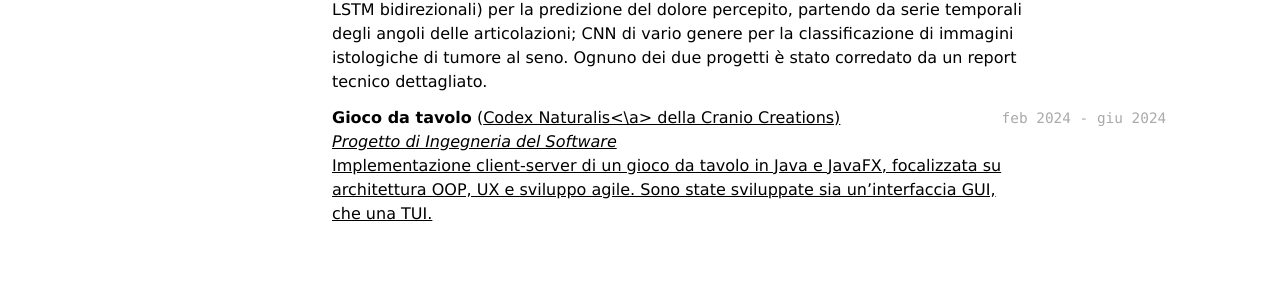
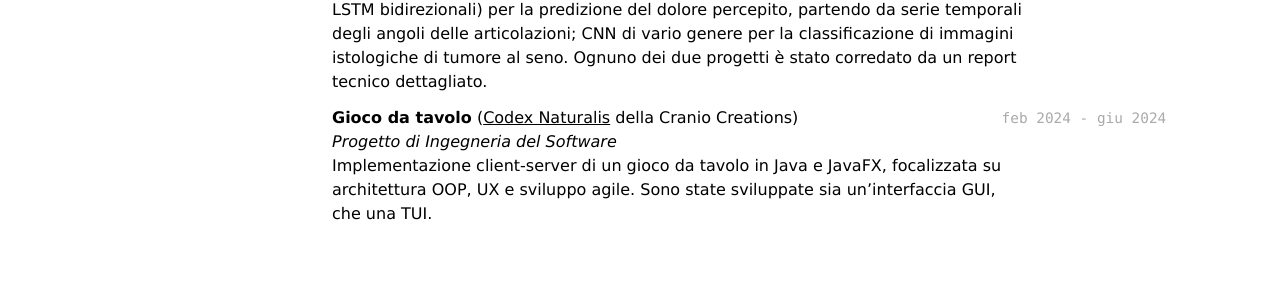
Before and after one commit to Anto26/anto26.github.io, a Jekyll site: the page built from index.md, in a window 1280 px wide and 900 px high, scrolled down 1359 px. Shown: the part 152-457 px from the top of the window. Built offline with Jekyll 4.4.1, drawn with Linux system fonts in a browser that asks for light colours.

Commit message:
Fix HTML anchor tag in project description

```diff
--- a/index.md
+++ b/index.md
@@ -65,7 +65,7 @@ Machine Learning, Elettronica, Web development, Sviluppo Software, Linux (Fedora
  Modelli di classificazione supervisionata: ensemble di architetture ibride (CNN 1D & LSTM bidirezionali) per la predizione del dolore percepito, partendo da serie temporali degli angoli delle articolazioni; CNN di vario genere per la classificazione di immagini istologiche di tumore al seno.
  Ognuno dei due progetti è stato corredato da un report tecnico dettagliato.
 
-`feb 2024 - giu 2024` **Gioco da tavolo** (<a href="https://craniocreations.it/products/codex-naturalis">Codex Naturalis<\a> della Cranio Creations)<br>
+`feb 2024 - giu 2024` **Gioco da tavolo** (<a href="https://craniocreations.it/products/codex-naturalis">Codex Naturalis</a> della Cranio Creations)<br>
  *Progetto di Ingegneria del Software*<br>
  Implementazione client-server di un gioco da tavolo in Java e JavaFX, focalizzata su architettura OOP, UX e sviluppo agile. Sono state sviluppate sia un'interfaccia GUI, che una TUI.
 
```
